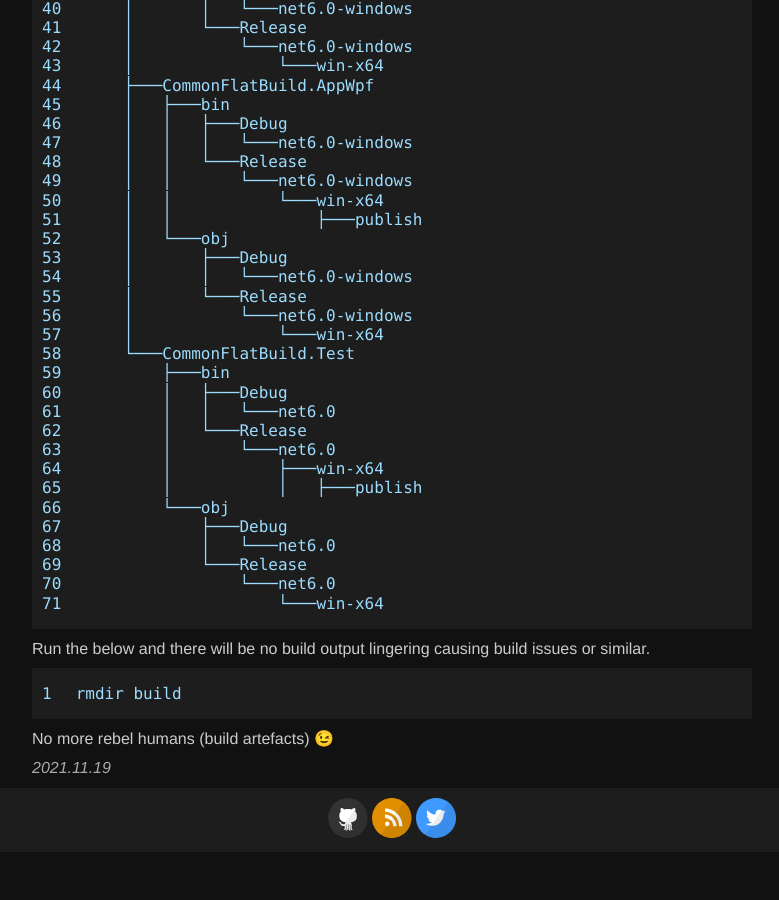
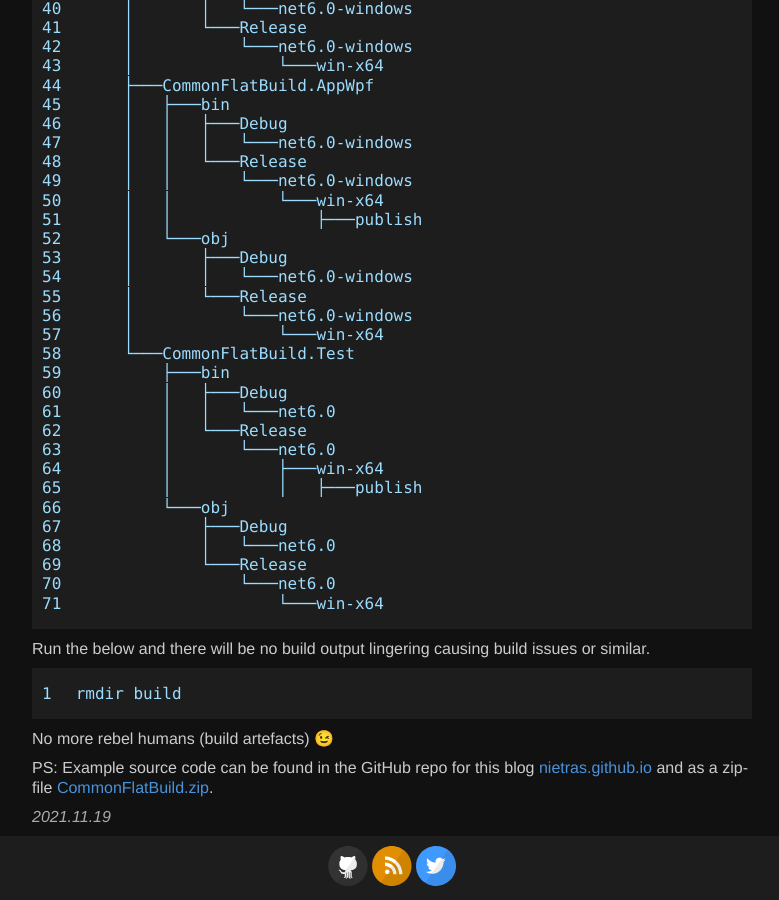
Before and after one commit to nietras/nietras.github.io, a Jekyll site: the page built from _posts/2021-11-19-bendingdotnet-common-flat-build-output.md, in a window 1280 px wide and 900 px high, scrolled down 7497 px. Shown: the whole window, without its empty margins (248-1027 px from the left). Built offline with Jekyll 4.4.1, drawn with Linux system fonts in a browser that asks for light colours; before the commit the page ends 8349 px from its top, so only the background shows below that.

Commit message:
Add zip and link to github

````diff
--- a/_posts/2021-11-19-bendingdotnet-common-flat-build-output.md
+++ b/_posts/2021-11-19-bendingdotnet-common-flat-build-output.md
@@ -409,3 +409,7 @@ causing build issues or similar.
 rmdir build
 ```
 No more rebel humans (build artefacts) 😉
+
+PS: Example source code can be found in the GitHub
+repo for this blog [nietras.github.io](https://github.com/nietras/nietras.github.io)
+and as a zip-file [CommonFlatBuild.zip]({{ site.baseurl }}/images/2021-11-bendingdotnet-common-flat-build-output/CommonFlatBuild.zip).
````
Also changed, not shown: 1 other file.
